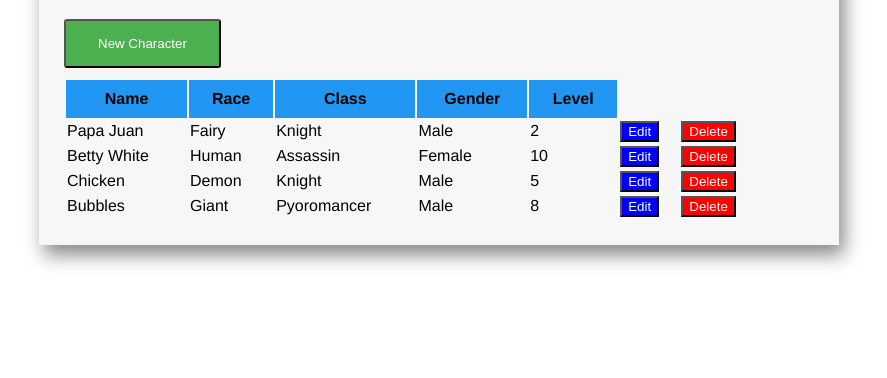
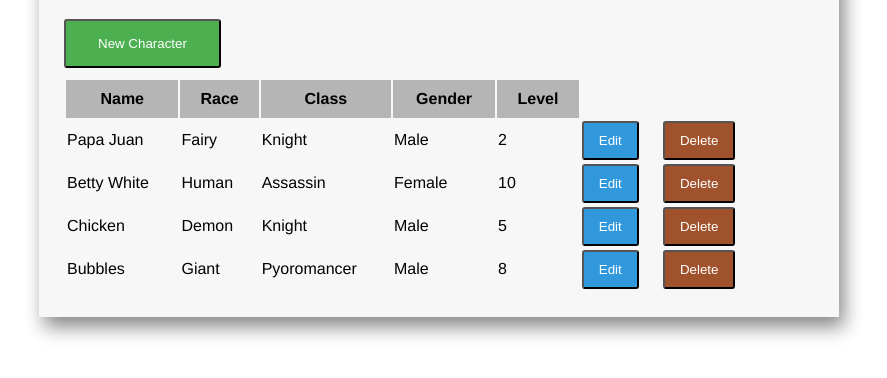
Before and after one commit to davey-nielson/davey-nielson.github.io-character, a plain HTML site: page index.html in a window 1280 px wide. Shown: the part 94-472 px from the top of the page, without its empty margins (201-1088 px from the left). Drawn offline with Linux system fonts and the light colour scheme.

Commit message:
color changes

```diff
--- a/style/style.css
+++ b/style/style.css
@@ -9,7 +9,7 @@
 }
 
 th {
-    background-color: #2196F3;
+    background-color: #b5b5b5;
     padding: 10px;
     width: auto;
 }
@@ -129,7 +129,7 @@ input[type=number]{
     border-radius: 3px;
     margin: 10px;
     margin-left: 150px;
-    background-color: blue;
+    background-color: #3298dc;
     color: white;
     padding: 15px 32px;
     text-align: center;
@@ -138,11 +138,17 @@ input[type=number]{
 }
 
 #editBtn {
-    background-color: blue;
+    border-radius: 3px;
+    background-color: #3298dc;
     color: white;
+    padding: 10px 15px;
+    cursor: pointer;
 }
 
 #deleteBtn {
-    background-color: red;
+    border-radius: 3px;
+    background-color: sienna;
     color: white;
+    padding: 10px 15px;
+    cursor: pointer;
 }
```
Also changed, not shown: scripts/controller.js (+2 -21 lines).
